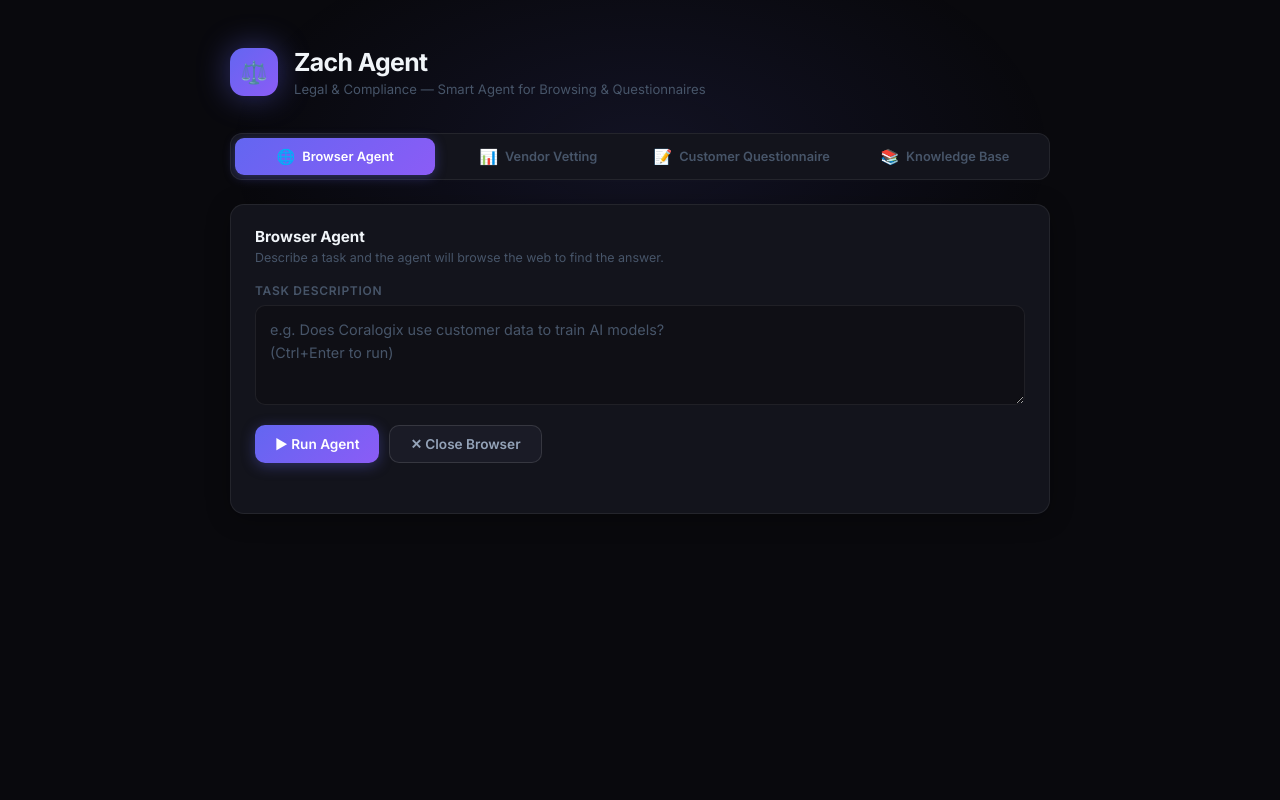
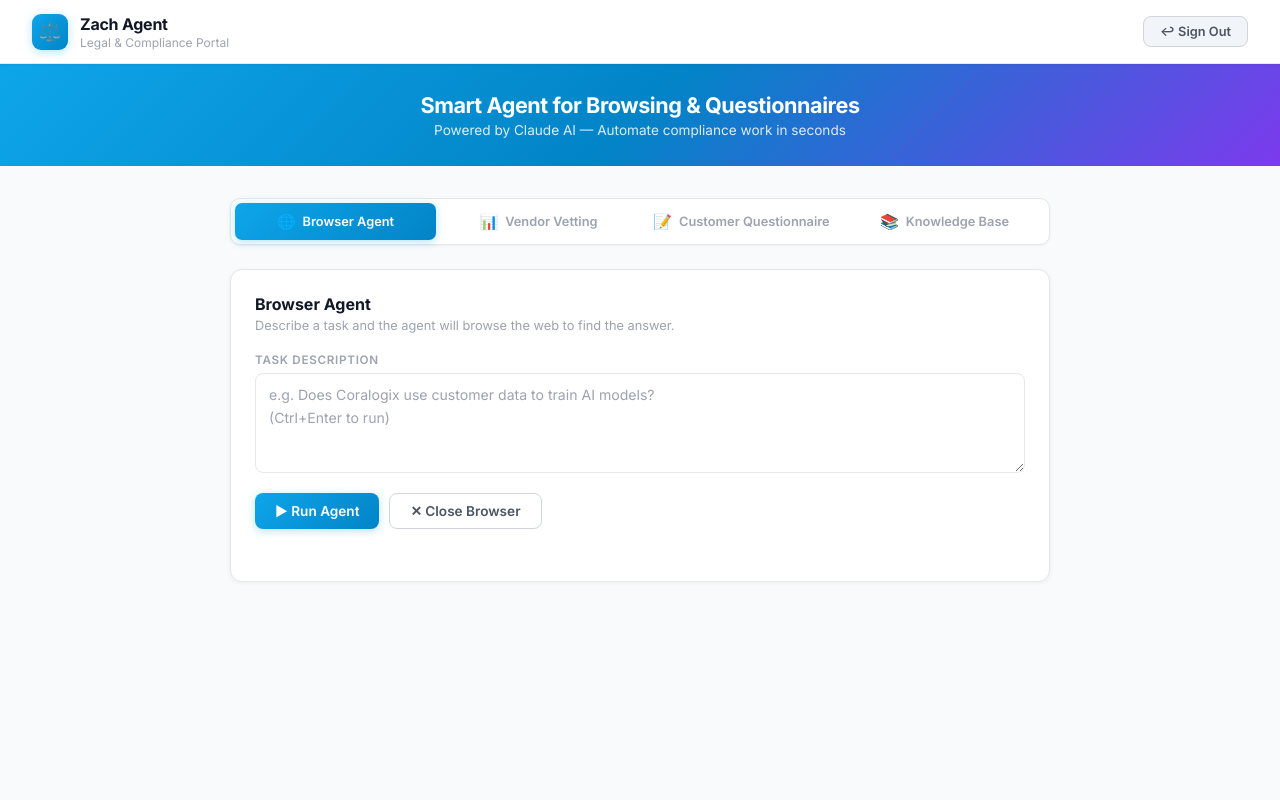
Before and after one commit to zachahrak-hub/Zach--claude-project, a Flask app: page / in a window 1280 px wide. Run offline with Flask 3, Linux system fonts and the light colour scheme; the visitor is signed in with stand-in values (Sample User, id 1); some libraries are stand-ins or nearby versions.

Commit message:
Redesign UI with Tulip-style light theme + logout button

```diff
--- a/templates/index.html
+++ b/templates/index.html
@@ -10,20 +10,19 @@
     *, *::before, *::after { box-sizing: border-box; margin: 0; padding: 0; }
 
     :root {
-      --bg:        #09090d;
-      --bg2:       #0f0f15;
-      --surface:   #13141c;
-      --surface2:  #1a1b26;
-      --border:    rgba(255,255,255,0.07);
-      --border2:   rgba(255,255,255,0.12);
-      --accent:    #6366f1;
-      --accent2:   #8b5cf6;
-      --green:     #10b981;
-      --red:       #ef4444;
-      --text:      #e2e8f0;
-      --text2:     #94a3b8;
-      --text3:     #475569;
-      --radius:    14px;
+      --bg:      #F8FAFC;
+      --bg2:     #F1F5F9;
+      --surface: #FFFFFF;
+      --border:  #E5E7EB;
+      --border2: #D1D5DB;
+      --accent:  #0EA5E9;
+      --accent2: #0284C7;
+      --green:   #10B981;
+      --red:     #EF4444;
+      --text:    #111827;
+      --text2:   #4B5563;
+      --text3:   #9CA3AF;
+      --radius:  12px;
     }
 
     body {
@@ -34,62 +33,111 @@
       display: flex;
       flex-direction: column;
       align-items: center;
-      padding: 48px 20px 80px;
+      padding: 0 0 80px;
     }
 
-    /* ambient glow */
-    body::before {
-      content: '';
-      position: fixed;
-      top: -100px; left: 50%;
-      transform: translateX(-50%);
-      width: 900px; height: 500px;
-      background: radial-gradient(ellipse, rgba(99,102,241,.1) 0%, transparent 65%);
-      pointer-events: none; z-index: 0;
+    /* ── Top bar ─────────────────────────────────────────── */
+    .topbar {
+      width: 100%;
+      background: var(--surface);
+      border-bottom: 1px solid var(--border);
+      padding: 0 32px;
+      height: 64px;
+      display: flex;
+      align-items: center;
+      justify-content: space-between;
+      position: sticky;
+      top: 0;
+      z-index: 100;
+      box-shadow: 0 1px 3px rgba(0,0,0,0.06);
     }
 
-    .wrap { width: 100%; max-width: 820px; position: relative; z-index: 1; }
-
-    /* ── Header ──────────────────────────────────────────── */
-    .header {
+    .topbar-left {
       display: flex;
       align-items: center;
-      gap: 16px;
-      margin-bottom: 36px;
+      gap: 12px;
     }
 
     .logo-box {
-      width: 48px; height: 48px; flex-shrink: 0;
+      width: 36px; height: 36px;
       background: linear-gradient(135deg, var(--accent), var(--accent2));
-      border-radius: 14px;
+      border-radius: 9px;
       display: flex; align-items: center; justify-content: center;
-      font-size: 22px;
-      box-shadow: 0 0 32px rgba(99,102,241,.45);
+      font-size: 18px;
+      box-shadow: 0 2px 8px rgba(14,165,233,.3);
+      flex-shrink: 0;
     }
 
-    .header-text h1 {
-      font-size: 1.55rem;
+    .topbar-title {
+      font-size: 1rem;
       font-weight: 700;
-      letter-spacing: -.025em;
-      color: #f1f5f9;
-      line-height: 1.2;
+      color: var(--text);
+      letter-spacing: -.015em;
     }
 
-    .header-text p {
-      font-size: .82rem;
+    .topbar-sub {
+      font-size: .75rem;
       color: var(--text3);
-      margin-top: 3px;
+      margin-top: 1px;
+    }
+
+    .btn-logout {
+      display: inline-flex;
+      align-items: center;
+      gap: 6px;
+      padding: 7px 16px;
+      background: var(--bg2);
+      border: 1px solid var(--border2);
+      border-radius: 8px;
+      font-family: inherit;
+      font-size: .8rem;
+      font-weight: 600;
+      color: var(--text2);
+      cursor: pointer;
+      text-decoration: none;
+      transition: background .15s, color .15s;
+    }
+
+    .btn-logout:hover { background: var(--border); color: var(--text); }
+
+    /* ── Hero strip ──────────────────────────────────────── */
+    .hero-strip {
+      width: 100%;
+      background: linear-gradient(135deg, #0EA5E9 0%, #0284C7 50%, #7C3AED 100%);
+      padding: 28px 32px;
+      text-align: center;
+      color: white;
+    }
+
+    .hero-strip h2 {
+      font-size: 1.35rem;
+      font-weight: 700;
+      letter-spacing: -.02em;
+      margin-bottom: 4px;
+    }
+
+    .hero-strip p {
+      font-size: .85rem;
+      opacity: .85;
+    }
+
+    /* ── Main content ────────────────────────────────────── */
+    .wrap {
+      width: 100%;
+      max-width: 860px;
+      padding: 32px 20px 0;
     }
 
     /* ── Tabs ────────────────────────────────────────────── */
     .tabs {
       display: flex;
-      gap: 3px;
+      gap: 2px;
       background: var(--surface);
       border: 1px solid var(--border);
-      border-radius: 12px;
+      border-radius: 10px;
       padding: 4px;
       margin-bottom: 24px;
+      box-shadow: 0 1px 3px rgba(0,0,0,0.05);
     }
 
     .tab {
@@ -99,7 +147,7 @@
       justify-content: center;
       gap: 7px;
       padding: 9px 12px;
-      border-radius: 9px;
+      border-radius: 7px;
       cursor: pointer;
       font-size: .8rem;
       font-weight: 600;
@@ -109,16 +157,15 @@
       user-select: none;
     }
 
-    .tab:hover:not(.active) { color: var(--text2); background: rgba(255,255,255,.04); }
+    .tab:hover:not(.active) { color: var(--text2); background: var(--bg2); }
 
     .tab.active {
       background: linear-gradient(135deg, var(--accent), var(--accent2));
       color: #fff;
-      box-shadow: 0 2px 12px rgba(99,102,241,.35);
+      box-shadow: 0 2px 8px rgba(14,165,233,.3);
     }
 
     .tab-icon { font-size: 15px; }
-
     .tab-content { display: none; }
     .tab-content.active { display: block; }
 
@@ -127,33 +174,33 @@
       background: var(--surface);
       border: 1px solid var(--border);
       border-radius: var(--radius);
-      padding: 22px 24px;
+      padding: 24px;
       margin-bottom: 16px;
-      box-shadow: 0 4px 24px rgba(0,0,0,.3);
+      box-shadow: 0 1px 4px rgba(0,0,0,0.06);
     }
 
     .card-title {
-      font-size: .95rem;
+      font-size: 1rem;
       font-weight: 700;
-      color: #f1f5f9;
+      color: var(--text);
       margin-bottom: 4px;
     }
 
     .card-sub {
-      font-size: .78rem;
+      font-size: .8rem;
       color: var(--text3);
-      margin-bottom: 18px;
+      margin-bottom: 20px;
     }
 
     /* ── Form elements ───────────────────────────────────── */
     label {
       display: block;
-      font-size: .75rem;
+      font-size: .73rem;
       font-weight: 600;
       text-transform: uppercase;
       letter-spacing: .06em;
       color: var(--text3);
-      margin-bottom: 7px;
+      margin-bottom: 6px;
       margin-top: 16px;
     }
 
@@ -161,14 +208,14 @@
 
     textarea, input[type="text"] {
       width: 100%;
-      background: var(--bg2);
-      border: 1px solid var(--border);
-      border-radius: 10px;
+      background: var(--surface);
+      border: 1.5px solid var(--border);
+      border-radius: 8px;
       color: var(--text);
       font-family: inherit;
-      font-size: .9rem;
+      font-size: .88rem;
       line-height: 1.6;
-      padding: 12px 14px;
+      padding: 10px 13px;
       resize: vertical;
       outline: none;
       transition: border-color .2s, box-shadow .2s;
@@ -190,9 +237,9 @@
       display: inline-flex;
       align-items: center;
       gap: 7px;
-      padding: 10px 20px;
+      padding: 9px 20px;
       border: none;
-      border-radius: 10px;
+      border-radius: 8px;
       cursor: pointer;
       font-family: inherit;
       font-size: .85rem;
@@ -207,36 +254,37 @@
     .btn-primary {
       background: linear-gradient(135deg, var(--accent), var(--accent2));
       color: #fff;
-      box-shadow: 0 3px 14px rgba(99,102,241,.35);
+      box-shadow: 0 2px 8px rgba(14,165,233,.3);
     }
 
     .btn-secondary {
-      background: var(--surface2);
-      border: 1px solid var(--border2);
+      background: var(--surface);
+      border: 1.5px solid var(--border2);
       color: var(--text2);
     }
 
     .btn-success {
-      background: rgba(16,185,129,.15);
-      border: 1px solid rgba(16,185,129,.3);
-      color: #6ee7b7;
+      background: rgba(16,185,129,.1);
+      border: 1.5px solid rgba(16,185,129,.25);
+      color: #059669;
     }
 
     /* ── Drop zone ───────────────────────────────────────── */
     .drop-zone {
       border: 2px dashed var(--border2);
-      border-radius: 12px;
+      border-radius: 10px;
       padding: 28px 20px;
       text-align: center;
       cursor: pointer;
       transition: border-color .2s, background .2s;
       color: var(--text3);
       font-size: .88rem;
+      background: var(--bg2);
     }
 
     .drop-zone:hover, .drop-zone.dragover {
-      border-color: rgba(99,102,241,.55);
-      background: rgba(99,102,241,.06);
+      border-color: var(--accent);
+      background: rgba(14,165,233,.05);
       color: var(--text2);
     }
 
@@ -406,16 +456,26 @@
   </style>
 </head>
 <body>
-<div class="wrap">
 
-  <!-- Header -->
-  <div class="header">
+  <!-- Top Navigation Bar -->
+  <nav class="topbar">
+    <div class="topbar-left">
       <div class="logo-box">⚖️</div>
-    <div class="header-text">
-      <h1>Zach Agent</h1>
-      <p>Legal &amp; Compliance — Smart Agent for Browsing &amp; Questionnaires</p>
+      <div>
+        <div class="topbar-title">Zach Agent</div>
+        <div class="topbar-sub">Legal &amp; Compliance Portal</div>
       </div>
     </div>
+    <a href="/logout" class="btn-logout">↩ Sign Out</a>
+  </nav>
+
+  <!-- Hero Strip -->
+  <div class="hero-strip">
+    <h2>Smart Agent for Browsing &amp; Questionnaires</h2>
+    <p>Powered by Claude AI — Automate compliance work in seconds</p>
+  </div>
+
+  <div class="wrap">
 
     <!-- Tabs -->
     <div class="tabs">
```
Also changed, not shown: other parts of templates/index.html (+27 -33 lines), templates/login.html (+81 -64 lines). Lines whose indentation alone changed are shown as unchanged.
